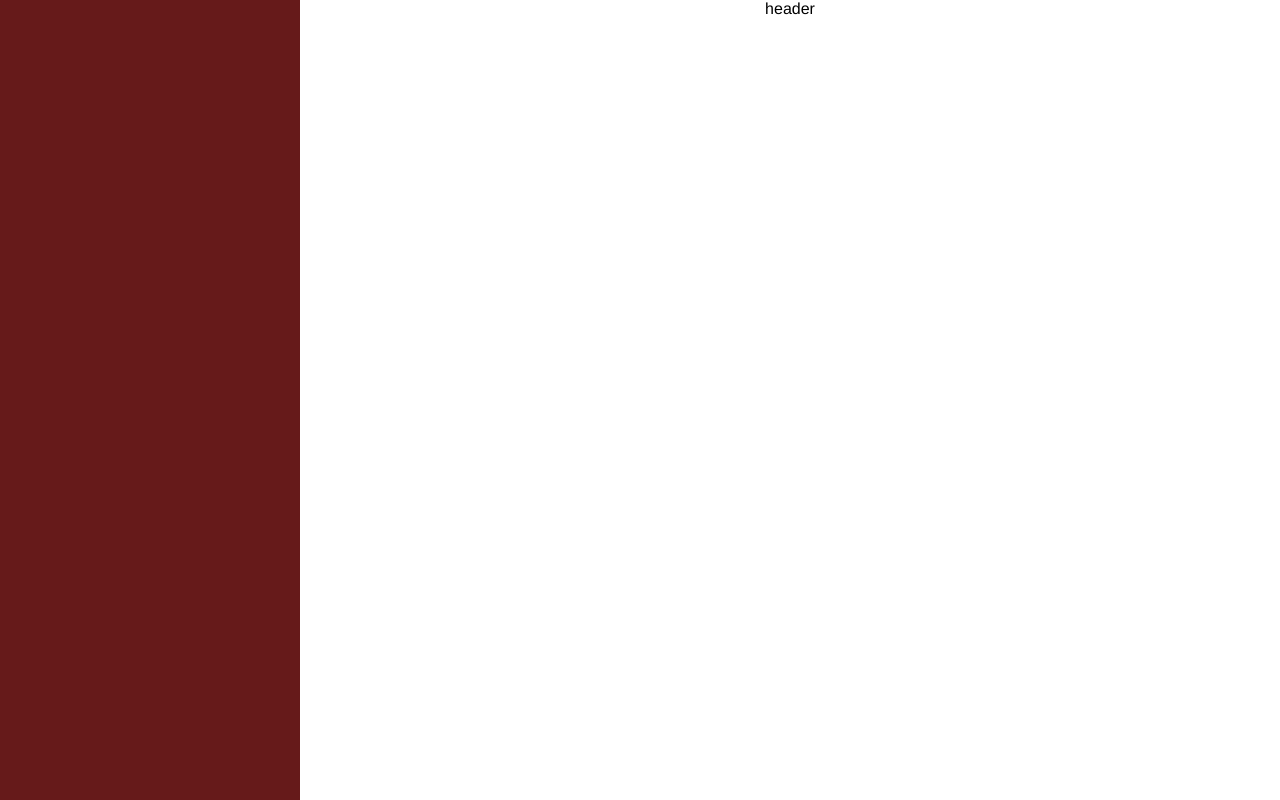
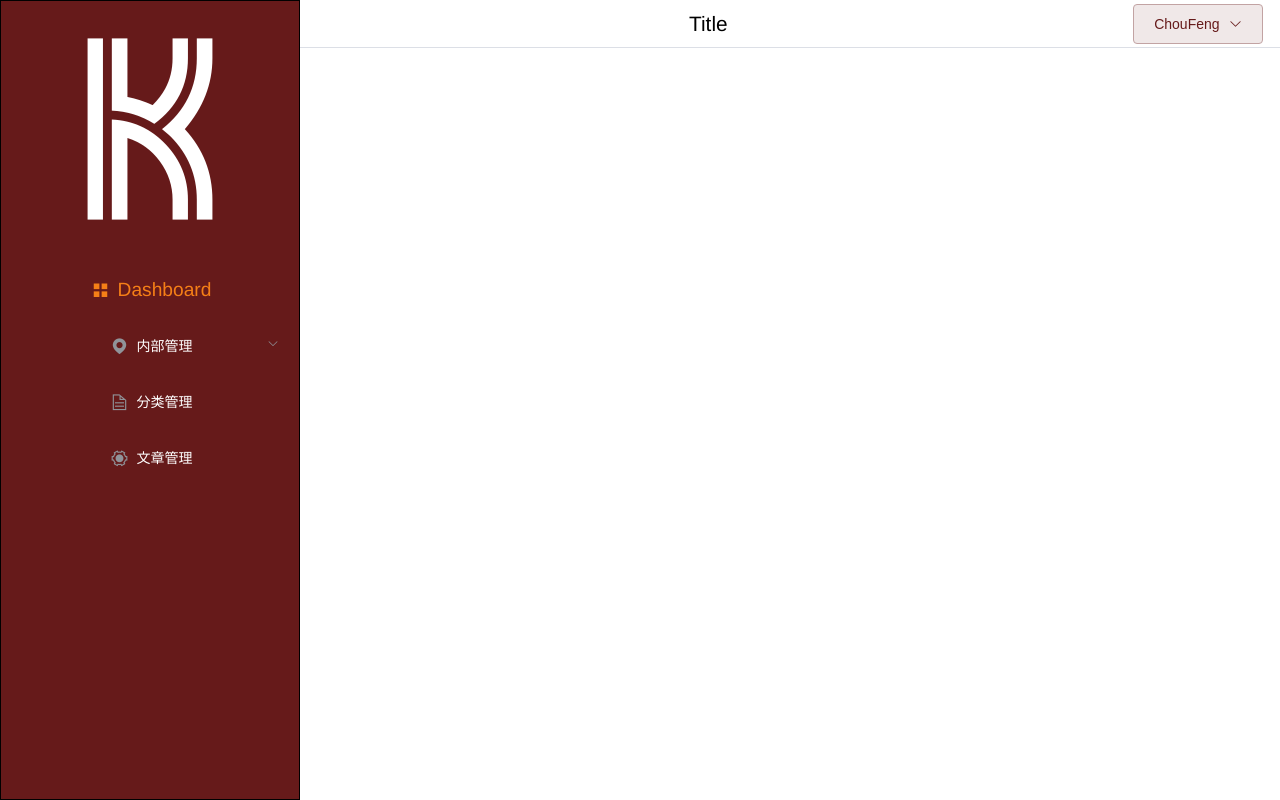
Before and after one commit to choufeng/koala.system, a Vue app: page /admin in a window 1280 px wide. Built offline with nearby package versions, Linux system fonts and the light colour scheme.

Commit message:
完善dminHeader resolve #9

```diff
--- a/src/layouts/BasicLayout.vue
+++ b/src/layouts/BasicLayout.vue
@@ -2,11 +2,11 @@
   <div class="basic-layout">
     <el-container>
       <el-aside class="left">
-
+        <AdminMenu />
       </el-aside>
       <el-container>
-        <el-header>
-          header
+        <el-header height="6vh" class="header">
+          <AdminHeader />
         </el-header>
         <el-main class="main">
           <router-view />
@@ -15,16 +15,31 @@
     </el-container>
   </div>
 </template>
-
+<script>
+import AdminHeader from './components/AdminHeader.vue'
+import AdminMenu from './components/AdminMenu.vue'
+export default {
+  components: {
+    AdminHeader, AdminMenu
+  }
+}
+</script>
 <style lang="less" scoped>
 .basic-layout {
   .left {
     background: #661a1a;
     height: 100vh;
     color: #fff;
+    width: 3rem;
+    border: 1px solid #000;
   }
   .left::-webkit-scrollbar {
     width: 0;
   }
+  .header {
+    background: #FFF;
+    padding: 0;
+    border-bottom: 1px solid #DCDFE6;
+  }
 }
 </style>
--- /dev/null
+++ b/src/layouts/components/AdminHeader.vue
@@ -0,0 +1,34 @@
+<template>
+  <div class="global-header">
+    <el-row>
+      <el-col :span="20" class="text-left pl1">
+        <div class="title">Title</div>
+      </el-col>
+      <el-col :span="4" class="text-right pr1">
+        <el-dropdown size="medium">
+          <el-button plain type="primary">
+            ChouFeng <i class="el-icon-arrow-down el-icon--right"></i>
+          </el-button>
+          <el-dropdown-menu slot="dropdown">
+            <el-dropdown-item>
+              个人设定
+            </el-dropdown-item>
+
+            <el-dropdown-item divided>
+              退出系统
+            </el-dropdown-item>
+          </el-dropdown-menu>
+        </el-dropdown>
+      </el-col>
+    </el-row>
+  </div>
+</template>
+
+<style lang="less" scoped>
+  .global-header {
+    line-height: 6vh;
+    .title {
+      font-size: 1.3rem;
+    }
+  }
+</style>
--- /dev/null
+++ b/src/layouts/components/AdminMenu.vue
@@ -0,0 +1,62 @@
+<template>
+  <div class="menu text-left pl1">
+    <el-row>
+      <el-col :span="24">
+      <img :src="logo" />
+      </el-col>
+      <el-col :span="24">
+        <el-menu
+          default-active="1"
+          class="el-menu-vertical-demo"
+          @open="handleOpen"
+          @close="handleClose"
+          background-color="#661a1a"
+          text-color="#fff"
+          active-text-color="#f57f17">
+          <el-menu-item index="1">
+            <i class="el-icon-menu"></i>
+            <span slot="title">Dashboard</span>
+          </el-menu-item>
+          <el-submenu index="2">
+            <template slot="title">
+              <i class="el-icon-location"></i>
+              <span>内部管理</span>
+            </template>
+            <el-menu-item-group>
+              <el-menu-item index="2-1">权限组管理</el-menu-item>
+              <el-menu-item index="2-2">人员管理</el-menu-item>
+            </el-menu-item-group>
+          </el-submenu>
+          <el-menu-item index="3">
+            <i class="el-icon-document"></i>
+            <span slot="title">分类管理</span>
+          </el-menu-item>
+          <el-menu-item index="4">
+            <i class="el-icon-setting"></i>
+            <span slot="title">文章管理</span>
+          </el-menu-item>
+        </el-menu>
+      </el-col>
+    </el-row>
+  </div>
+</template>
+<script>
+import Logo from '@/assets/img/logo-3.png'
+export default {
+  data () {
+    return {
+      logo: Logo
+    }
+  }
+}
+</script>
+<style lang="less" scoped>
+.menu {
+  .el-menu {
+    border: 0;
+    .is-active {
+      font-size: 1.2rem;
+    }
+  }
+}
+</style>
```
